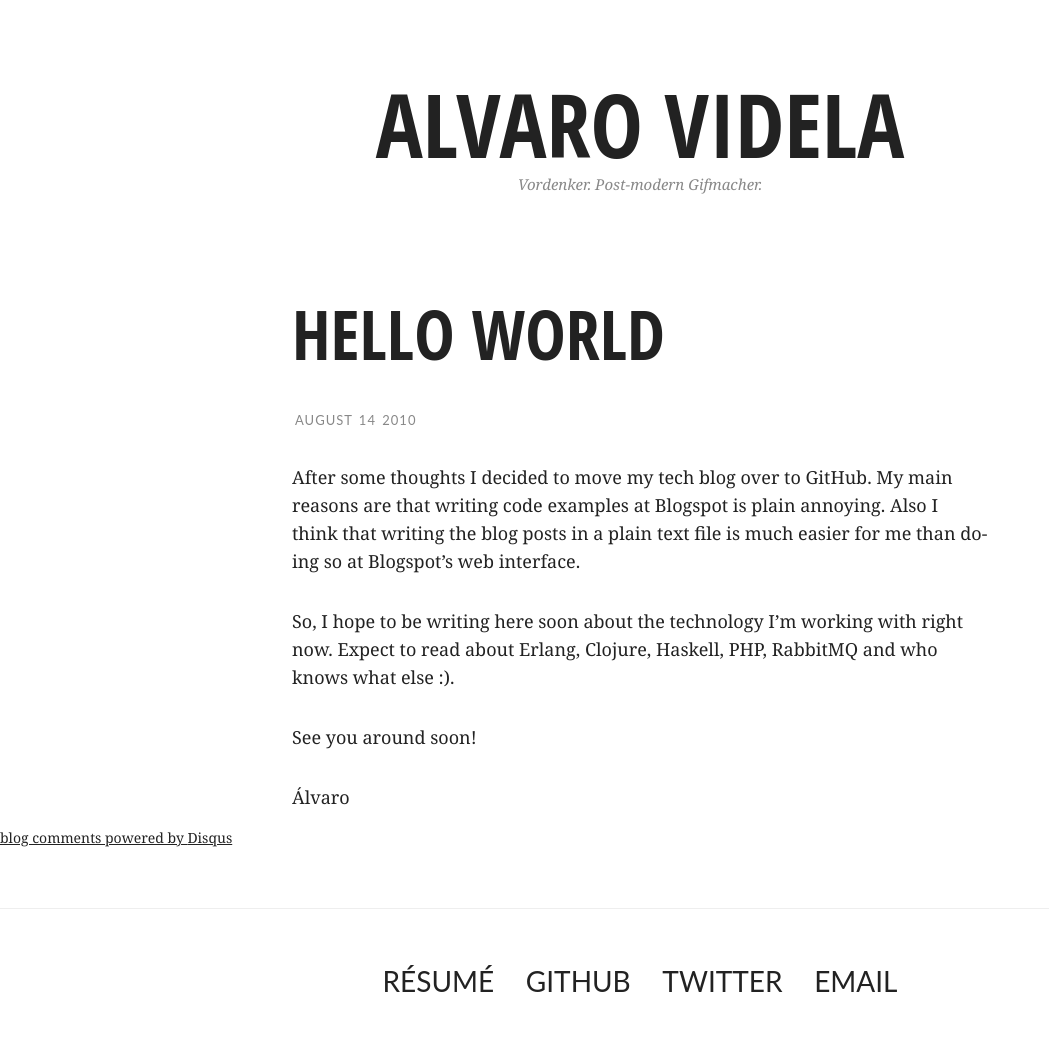
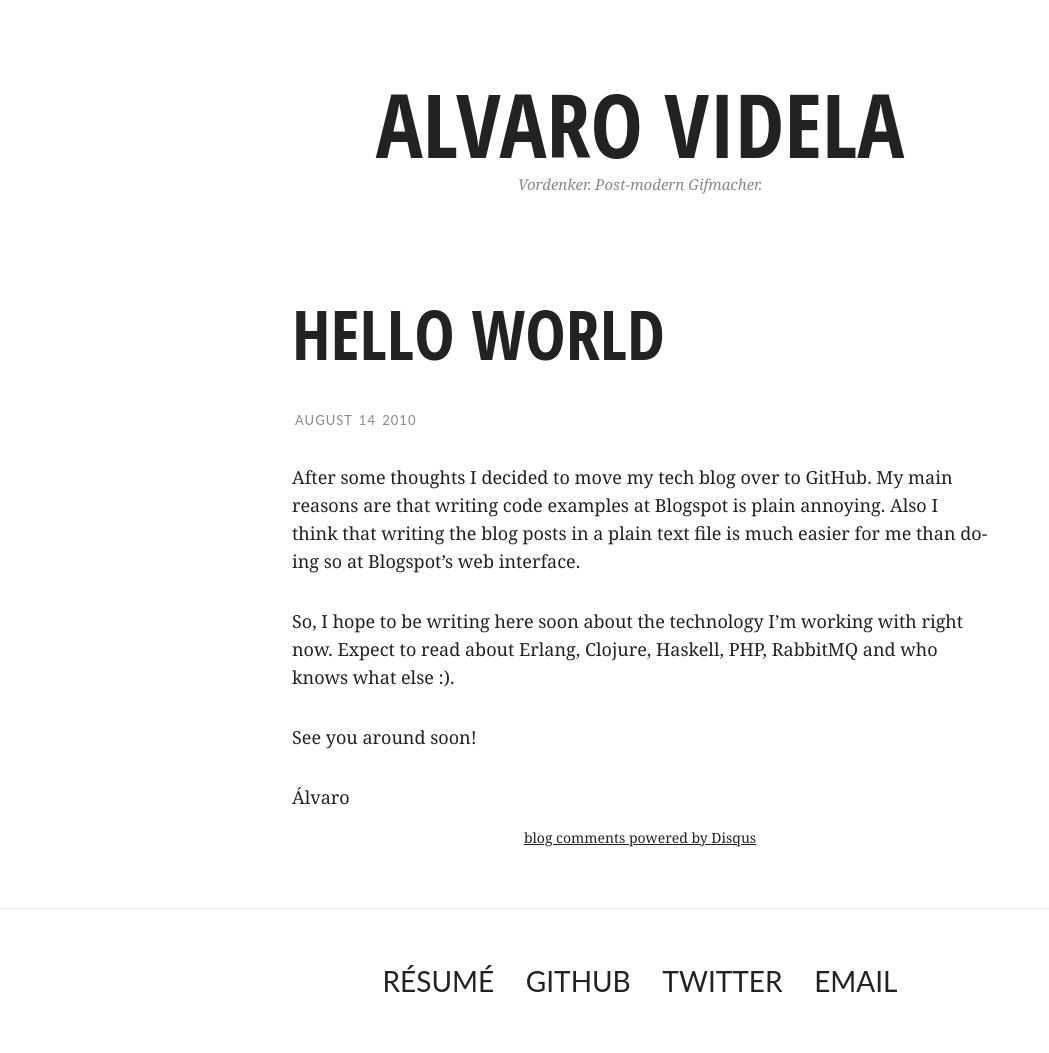
Before and after one commit to videlalvaro/videlalvaro.github.io, a Jekyll site: the page built from _posts/2010-08-14-hello-world.markdown, in a window 1280 px wide. Shown: the whole page, without its empty margins (0-1049 px from the left). Built offline with Jekyll 4.4.1, drawn with Linux system fonts in a browser that asks for light colours; comment, search, counter and statistics services are not loaded.

Commit message:
updates screen.css

```diff
--- a/css/screen.css
+++ b/css/screen.css
@@ -1,5 +1,3 @@
-/* SCSS Variables */
-/*SCSS Mixins */
 /* css reset */
 html, body, logo a span, applet, object, iframe,
 h1, h2, h3, h4, h5, h6, p, blockquote, pre,
@@ -937,7 +935,18 @@
       font-weight: 900; }
 article .thepast a {
   font-weight: 900; }
-
+sub, sup {
+  font-size: 75%;
+  line-height: 0;
+  position: relative;
+  vertical-align: baseline;
+}
+sup {
+  top: -0.5em;
+}
+sub {
+  bottom: -0.25em;
+}
 /* mini gird */
 .gridbox {
   clear: both;
@@ -969,7 +978,10 @@
   @media only screen and (min-width: 1800px) {
     #disqus_thread {
       max-width: 880px; } }
-
+.dsq-brlink {
+	display: block;
+	text-align: center;
+}
 footer {
   border-top: 1px solid #eeeeee;
   margin-top: 40px;
```
